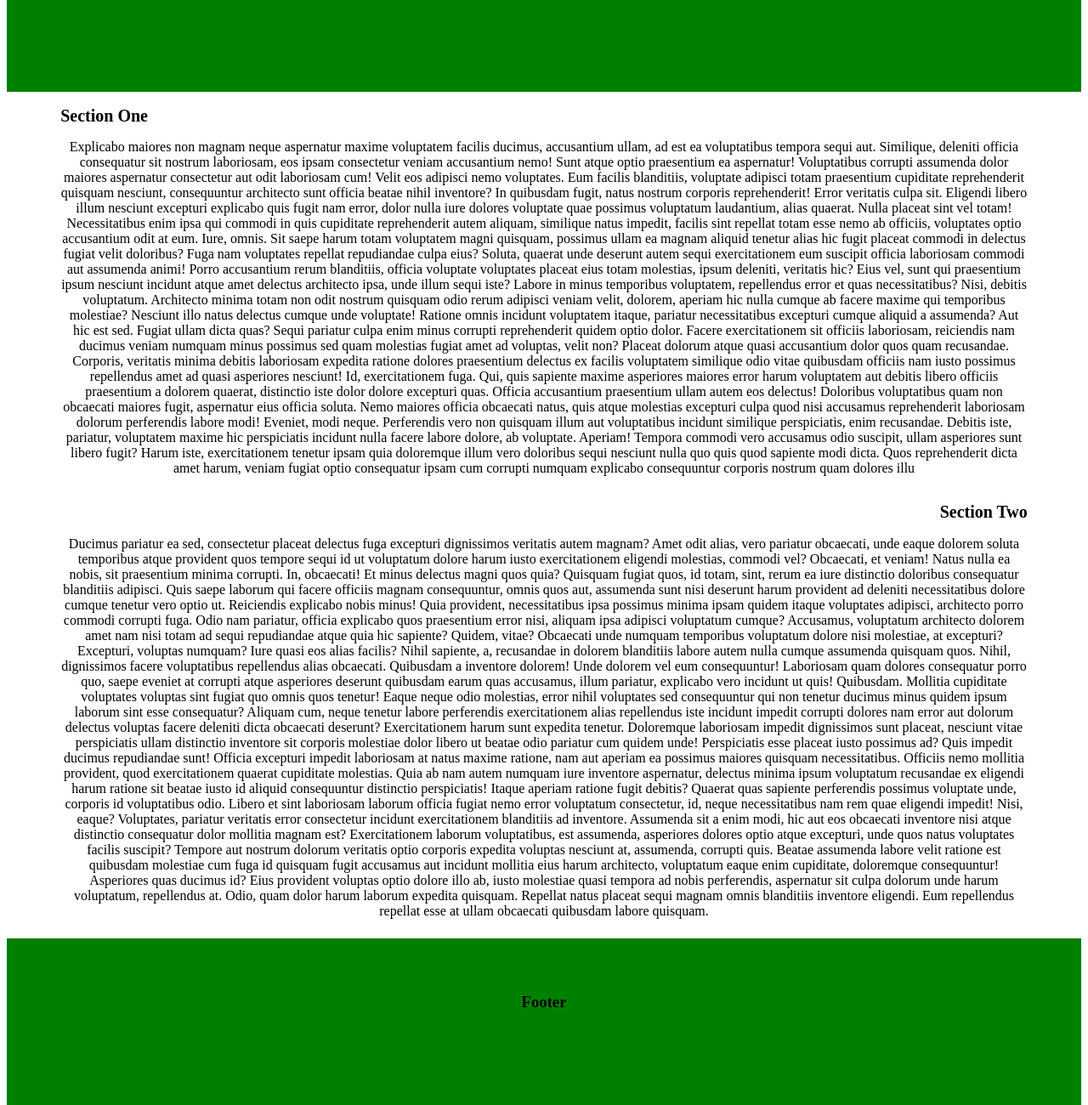
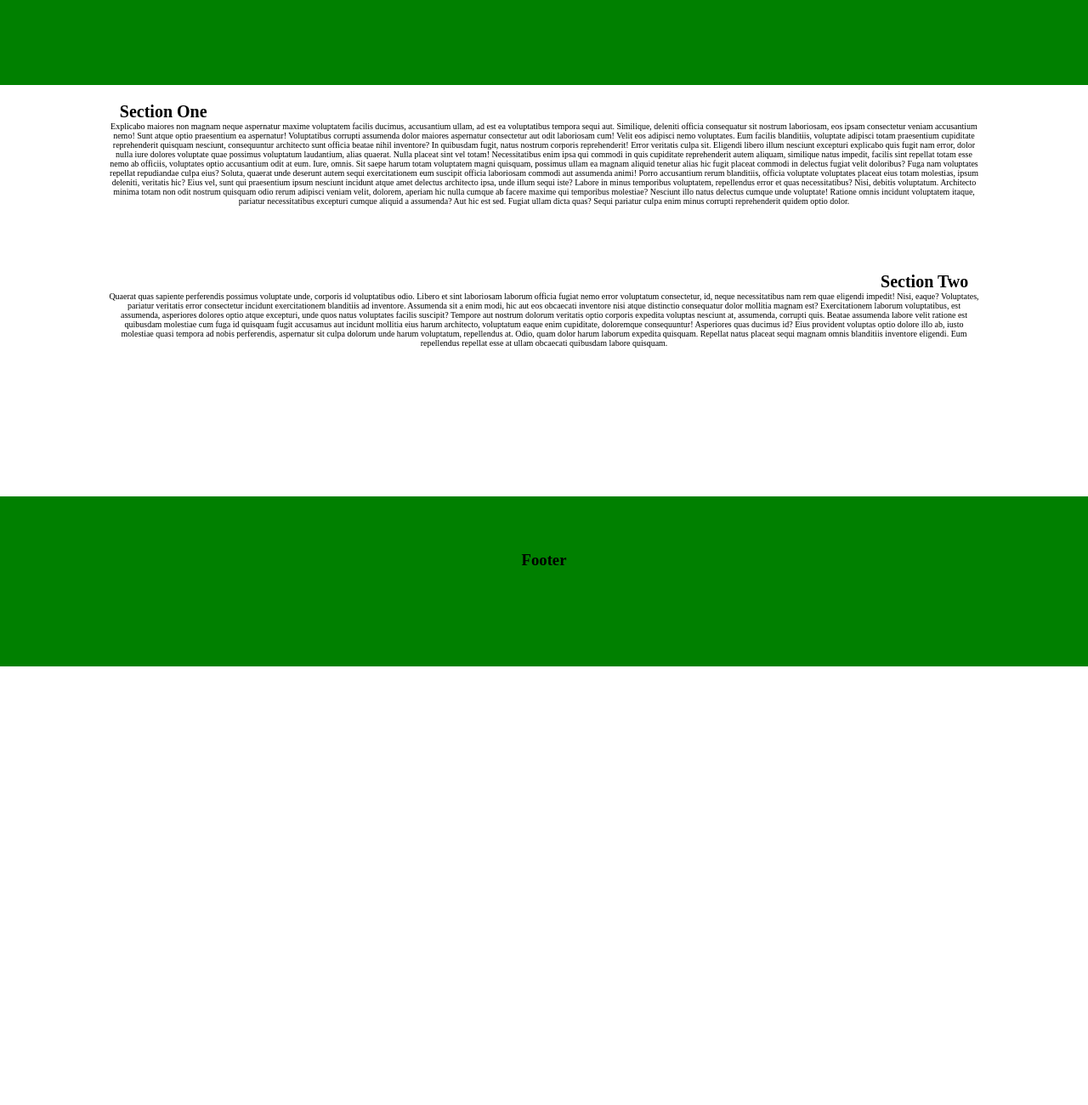
Before and after one commit to JMoultrey/mobile-friendly-practice, a plain HTML site: page index.html in a window 1280 px wide. Shown: the part 400-1700 px from the top of the page at 85% size. After the commit the page ends 1184 px from the top, so only its background shows below. Drawn offline with Linux system fonts and the light colour scheme.

Commit message:
removed style for header

```diff
--- a/css/style.css
+++ b/css/style.css
@@ -1,17 +1,15 @@
-@media screen and
-(max-width: 1024px) { .hero
-    {
-
-    background-color:blue;
-    }
+*{
+    margin: 0;
+    padding: 0;
+    box-sizing: border-box;
 }
-
 
 .hero{
     height: 500px;
     width: 100%;
     text-align: center;
-    background-color: green;
+    background-color: #008000;
+    padding: 50px;
 }
 .hero h1{
     text-align: center;
@@ -21,37 +19,42 @@
 }
 
 .sec1{
-    height: 450px;
+    height: 200px;
     width: 100%;
+    margin-top: 20px;
+
 
 }
 
 .sec1 h2{
     font-size: 20px;
     text-align: left;
-    margin-left: 5%;
+    margin-left: 11%;
 }
 
 .sec1 p{
     text-align: center;
-    margin-right: 5%;
-    margin-left: 5%;
+    margin-right: 10%;
+    margin-left: 10%;
+    font-size: 10px;
 }
 .sec2{
-    height: 450px;
+    height: 200px;
     width: 100%;
 }
 
 .sec2 .headtwo{
     font-size: 20px;
     text-align: right;
-    margin-right: 5%;
+    margin-right: 11%;
+
 }
 
 .sec2 p{
     text-align: center;
-    margin-right: 5%;
-    margin-left: 5%;
+    margin-right: 10%;
+    margin-left: 10%;
+    font-size: 10px;
 }
 
 footer{
--- a/index.html
+++ b/index.html
@@ -7,14 +7,13 @@
     <link rel="stylesheet" href="./css/style.css">
 </head>
 <body>
- <div class="hero">
+
+ <div style="height:500px; width: 100%; overflow:hidden;" id="wave" class="hero">
      <h1>Daily Challenge</h1>
 </div>
 
  <section class="sec1">
-
      <h2>Section One</h2>
-
        <p>
          Explicabo maiores non magnam neque aspernatur maxime voluptatem facilis ducimus, accusantium ullam, ad est ea voluptatibus tempora sequi aut.
          Similique, deleniti officia consequatur sit nostrum laboriosam, eos ipsam consectetur veniam accusantium nemo! Sunt atque optio praesentium ea aspernatur! Voluptatibus corrupti assumenda dolor maiores aspernatur consectetur aut odit laboriosam cum!
@@ -26,39 +25,22 @@
          Eius vel, sunt qui praesentium ipsum nesciunt incidunt atque amet delectus architecto ipsa, unde illum sequi iste? Labore in minus temporibus voluptatem, repellendus error et quas necessitatibus? Nisi, debitis voluptatum.
          Architecto minima totam non odit nostrum quisquam odio rerum adipisci veniam velit, dolorem, aperiam hic nulla cumque ab facere maxime qui temporibus molestiae? Nesciunt illo natus delectus cumque unde voluptate!
          Ratione omnis incidunt voluptatem itaque, pariatur necessitatibus excepturi cumque aliquid a assumenda? Aut hic est sed. Fugiat ullam dicta quas? Sequi pariatur culpa enim minus corrupti reprehenderit quidem optio dolor.
-         Facere exercitationem sit officiis laboriosam, reiciendis nam ducimus veniam numquam minus possimus sed quam molestias fugiat amet ad voluptas, velit non? Placeat dolorum atque quasi accusantium dolor quos quam recusandae.
-         Corporis, veritatis minima debitis laboriosam expedita ratione dolores praesentium delectus ex facilis voluptatem similique odio vitae quibusdam officiis nam iusto possimus repellendus amet ad quasi asperiores nesciunt! Id, exercitationem fuga.
-         Qui, quis sapiente maxime asperiores maiores error harum voluptatem aut debitis libero officiis praesentium a dolorem quaerat, distinctio iste dolor dolore excepturi quas. Officia accusantium praesentium ullam autem eos delectus!
-         Doloribus voluptatibus quam non obcaecati maiores fugit, aspernatur eius officia soluta. Nemo maiores officia obcaecati natus, quis atque molestias excepturi culpa quod nisi accusamus reprehenderit laboriosam dolorum perferendis labore modi!
-         Eveniet, modi neque. Perferendis vero non quisquam illum aut voluptatibus incidunt similique perspiciatis, enim recusandae. Debitis iste, pariatur, voluptatem maxime hic perspiciatis incidunt nulla facere labore dolore, ab voluptate. Aperiam!
-         Tempora commodi vero accusamus odio suscipit, ullam asperiores sunt libero fugit? Harum iste, exercitationem tenetur ipsam quia doloremque illum vero doloribus sequi nesciunt nulla quo quis quod sapiente modi dicta.
-         Quos reprehenderit dicta amet harum, veniam fugiat optio consequatur ipsam cum corrupti numquam explicabo consequuntur corporis nostrum quam dolores illu
        </p>
 </section>
 
  <section class="sec2">
+
     <h2 class="headtwo">
         Section Two
     </h2>
-        <p> Ducimus pariatur ea sed, consectetur placeat delectus fuga excepturi dignissimos veritatis autem magnam?
-        Amet odit alias, vero pariatur obcaecati, unde eaque dolorem soluta temporibus atque provident quos tempore sequi id ut voluptatum dolore harum iusto exercitationem eligendi molestias, commodi vel? Obcaecati, et veniam!
-        Natus nulla ea nobis, sit praesentium minima corrupti. In, obcaecati! Et minus delectus magni quos quia? Quisquam fugiat quos, id totam, sint, rerum ea iure distinctio doloribus consequatur blanditiis adipisci.
-        Quis saepe laborum qui facere officiis magnam consequuntur, omnis quos aut, assumenda sunt nisi deserunt harum provident ad deleniti necessitatibus dolore cumque tenetur vero optio ut. Reiciendis explicabo nobis minus!
-        Quia provident, necessitatibus ipsa possimus minima ipsam quidem itaque voluptates adipisci, architecto porro commodi corrupti fuga. Odio nam pariatur, officia explicabo quos praesentium error nisi, aliquam ipsa adipisci voluptatum cumque?
-        Accusamus, voluptatum architecto dolorem amet nam nisi totam ad sequi repudiandae atque quia hic sapiente? Quidem, vitae? Obcaecati unde numquam temporibus voluptatum dolore nisi molestiae, at excepturi? Excepturi, voluptas numquam?
-        Iure quasi eos alias facilis? Nihil sapiente, a, recusandae in dolorem blanditiis labore autem nulla cumque assumenda quisquam quos. Nihil, dignissimos facere voluptatibus repellendus alias obcaecati. Quibusdam a inventore dolorem!
-        Unde dolorem vel eum consequuntur! Laboriosam quam dolores consequatur porro quo, saepe eveniet at corrupti atque asperiores deserunt quibusdam earum quas accusamus, illum pariatur, explicabo vero incidunt ut quis! Quibusdam.
-        Mollitia cupiditate voluptates voluptas sint fugiat quo omnis quos tenetur! Eaque neque odio molestias, error nihil voluptates sed consequuntur qui non tenetur ducimus minus quidem ipsum laborum sint esse consequatur?
-        Aliquam cum, neque tenetur labore perferendis exercitationem alias repellendus iste incidunt impedit corrupti dolores nam error aut dolorum delectus voluptas facere deleniti dicta obcaecati deserunt? Exercitationem harum sunt expedita tenetur.
-        Doloremque laboriosam impedit dignissimos sunt placeat, nesciunt vitae perspiciatis ullam distinctio inventore sit corporis molestiae dolor libero ut beatae odio pariatur cum quidem unde! Perspiciatis esse placeat iusto possimus ad?
-        Quis impedit ducimus repudiandae sunt! Officia excepturi impedit laboriosam at natus maxime ratione, nam aut aperiam ea possimus maiores quisquam necessitatibus. Officiis nemo mollitia provident, quod exercitationem quaerat cupiditate molestias.
-        Quia ab nam autem numquam iure inventore aspernatur, delectus minima ipsum voluptatum recusandae ex eligendi harum ratione sit beatae iusto id aliquid consequuntur distinctio perspiciatis! Itaque aperiam ratione fugit debitis?
-        Quaerat quas sapiente perferendis possimus voluptate unde, corporis id voluptatibus odio. Libero et sint laboriosam laborum officia fugiat nemo error voluptatum consectetur, id, neque necessitatibus nam rem quae eligendi impedit!
+
+      <p>  Quaerat quas sapiente perferendis possimus voluptate unde, corporis id voluptatibus odio. Libero et sint laboriosam laborum officia fugiat nemo error voluptatum consectetur, id, neque necessitatibus nam rem quae eligendi impedit!
         Nisi, eaque? Voluptates, pariatur veritatis error consectetur incidunt exercitationem blanditiis ad inventore. Assumenda sit a enim modi, hic aut eos obcaecati inventore nisi atque distinctio consequatur dolor mollitia magnam est?
         Exercitationem laborum voluptatibus, est assumenda, asperiores dolores optio atque excepturi, unde quos natus voluptates facilis suscipit? Tempore aut nostrum dolorum veritatis optio corporis expedita voluptas nesciunt at, assumenda, corrupti quis.
         Beatae assumenda labore velit ratione est quibusdam molestiae cum fuga id quisquam fugit accusamus aut incidunt mollitia eius harum architecto, voluptatum eaque enim cupiditate, doloremque consequuntur! Asperiores quas ducimus id?
         Eius provident voluptas optio dolore illo ab, iusto molestiae quasi tempora ad nobis perferendis, aspernatur sit culpa dolorum unde harum voluptatum, repellendus at. Odio, quam dolor harum laborum expedita quisquam.
-        Repellat natus placeat sequi magnam omnis blanditiis inventore eligendi. Eum repellendus repellat esse at ullam obcaecati quibusdam labore quisquam.</p>
+        Repellat natus placeat sequi magnam omnis blanditiis inventore eligendi. Eum repellendus repellat esse at ullam obcaecati quibusdam labore quisquam.
+        </p>
      </section>
 
 <footer>
```
Lines whose indentation alone changed are shown as unchanged.
